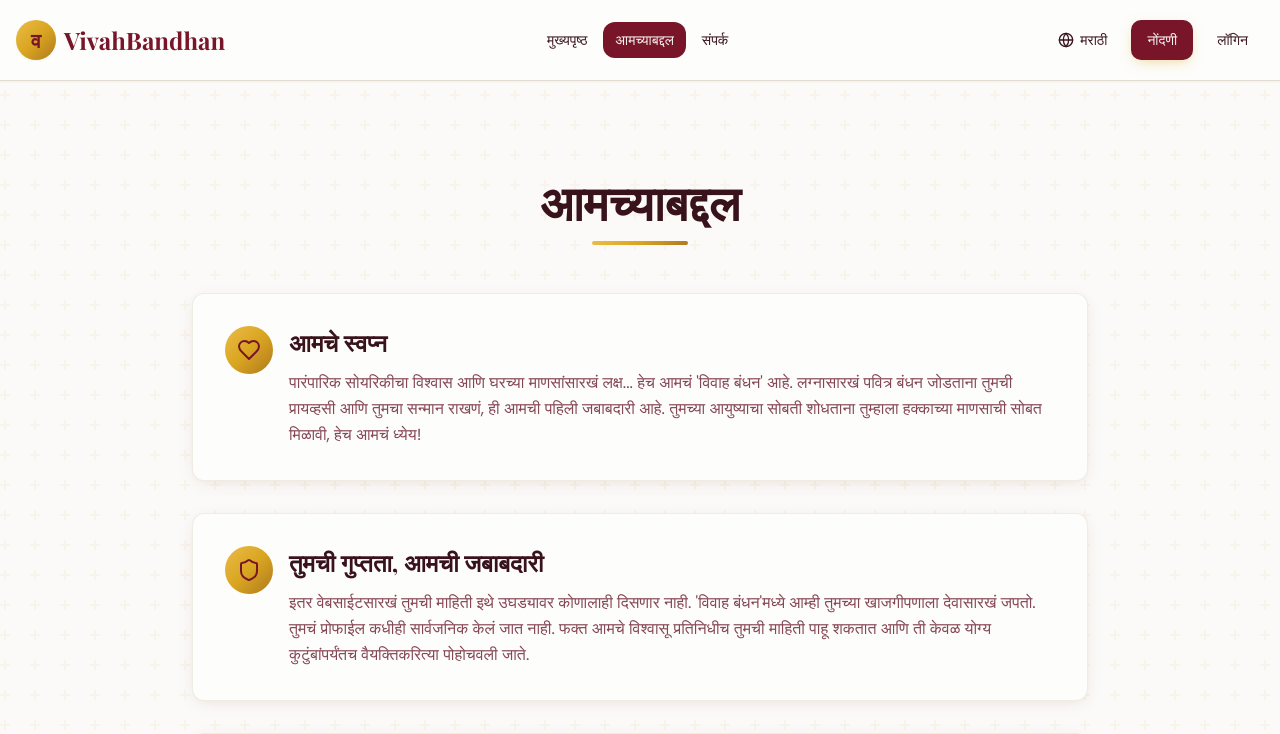
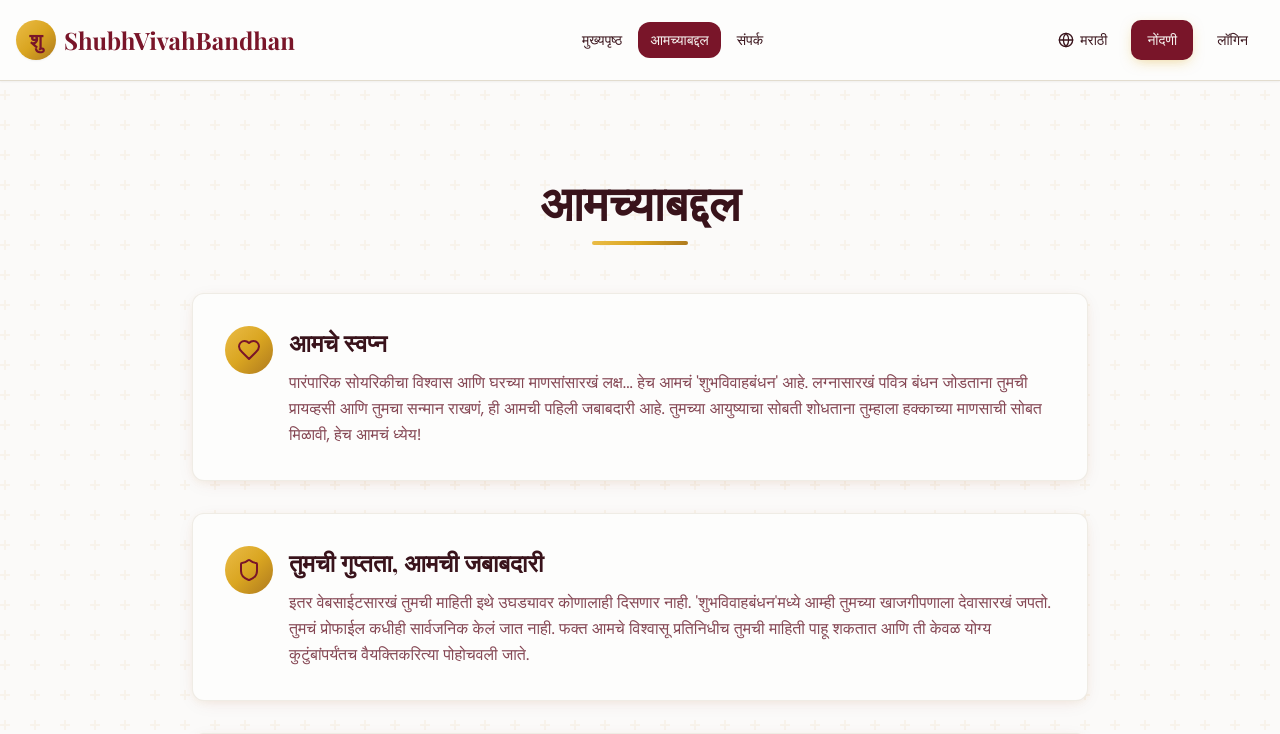
Before and after one commit to Devvaibhav2711/vivahbandhan, a React (Vite) app: page /about in a window 1280 px wide. Shown: the top 734 px of the page. Built offline with nearby package versions, Linux system fonts and the light colour scheme; the HTML template or start-up script is replaced by a standard one.

Commit message:
photo resizing added

```diff
--- a/index.html
+++ b/index.html
@@ -4,19 +4,19 @@
     <meta charset="UTF-8" />
     <meta name="viewport" content="width=device-width, initial-scale=1.0" />
     <link rel="icon" type="image/png" href="/favicon.png" />
-    <title>VivahBandhan - Find Your Perfect Match</title>
-    <meta name="description" content="VivahBandhan - The most trusted matrimony service for finding your soulmate." />
-    <meta name="author" content="VivahBandhan" />
+    <title>ShubhVivahBandhan - Find Your Perfect Match</title>
+    <meta name="description" content="ShubhVivahBandhan - The most trusted matrimony service for finding your soulmate." />
+    <meta name="author" content="ShubhVivahBandhan" />
 
-    <meta property="og:title" content="VivahBandhan - Trusted Matrimony" />
-    <meta property="og:description" content="Find your perfect life partner with VivahBandhan. Join thousands of happy couples today." />
+    <meta property="og:title" content="ShubhVivahBandhan - Trusted Matrimony" />
+    <meta property="og:description" content="Find your perfect life partner with ShubhVivahBandhan. Join thousands of happy couples today." />
     <meta property="og:type" content="website" />
-    <meta property="og:url" content="https://vivahbandhan.com" />
+    <meta property="og:url" content="https://shubhvivahbandhan.com" />
     <meta property="og:image" content="/og-image.png" />
-    <meta property="og:site_name" content="VivahBandhan" />
+    <meta property="og:site_name" content="ShubhVivahBandhan" />
 
     <meta name="twitter:card" content="summary_large_image" />
-    <meta name="twitter:site" content="@VivahBandhan" />
+    <meta name="twitter:site" content="@ShubhVivahBandhan" />
     <meta name="twitter:image" content="/og-image.png" />
   </head>
 
--- a/public/offline.html
+++ b/public/offline.html
@@ -3,7 +3,7 @@
 <head>
     <meta charset="UTF-8">
     <meta name="viewport" content="width=device-width, initial-scale=1.0">
-    <title>You are Offline - VivahBandhan</title>
+    <title>You are Offline - ShubhVivahBandhan</title>
     <style>
         body {
             font-family: 'Segoe UI', Tahoma, Geneva, Verdana, sans-serif;
--- a/public/service-worker.js
+++ b/public/service-worker.js
@@ -1,4 +1,4 @@
-const CACHE_NAME = 'vivahbandhan-v1';
+const CACHE_NAME = 'shubhvivahbandhan-v1';
 const STATIC_ASSETS = [
   '/',
   '/index.html',
--- a/src/components/layout/Footer.tsx
+++ b/src/components/layout/Footer.tsx
@@ -15,10 +15,10 @@ const Footer: React.FC = () => {
           <div className="space-y-4">
             <Link to="/" className="flex items-center gap-2">
               <div className="w-10 h-10 rounded-full gold-gradient flex items-center justify-center">
-                <span className="font-serif text-xl font-bold text-primary">व</span>
+                <span className="font-serif text-xl font-bold text-primary">शु</span>
               </div>
               <span className="font-serif text-2xl font-bold text-accent">
-                VivahBandhan
+                ShubhVivahBandhan
               </span>
             </Link>
             <p className="text-primary-foreground/80 text-sm leading-relaxed">
--- a/src/components/layout/Header.tsx
+++ b/src/components/layout/Header.tsx
@@ -68,12 +68,12 @@ const Header: React.FC = () => {
           <div className="flex items-center gap-2">
             <Link to="/" className="flex items-center justify-center">
               <div className="w-10 h-10 rounded-full gold-gradient flex items-center justify-center shadow-sm">
-                <span className="font-serif text-xl font-bold text-primary">व</span>
+                <span className="font-serif text-xl font-bold text-primary">शु</span>
               </div>
             </Link>
             <Link to="/">
               <span className="font-serif text-lg md:text-2xl font-bold text-primary hover:text-primary/90 transition-colors">
-                VivahBandhan
+                ShubhVivahBandhan
               </span>
             </Link>
           </div>
--- a/src/contexts/LanguageContext.tsx
+++ b/src/contexts/LanguageContext.tsx
@@ -162,7 +162,7 @@ export const translations: Translations = {
   'footer.terms': { en: 'Terms & Conditions', hi: 'नियम और शर्तें', mr: 'नियम आणि अटी' },
   'footer.privacyPolicy': { en: 'Privacy Policy', hi: 'गोपनीयता नीति', mr: 'गोपनीयता धोरण' },
   'footer.rights': { en: 'All rights reserved.', hi: 'सर्वाधिकार सुरक्षित।', mr: 'सर्व हक्क राखीव.' },
-  'footer.copyright': { en: 'VivahBandhan. All rights reserved.', hi: 'विवाहबंधन. सर्वाधिकार सुरक्षित।', mr: 'विवाहबंधन. हक्काची सोयरिक, हक्काचा विश्वास.' },
+  'footer.copyright': { en: 'ShubhVivahBandhan. All rights reserved.', hi: 'शुभविवाहबंधन. सर्वाधिकार सुरक्षित।', mr: 'शुभविवाहबंधन. हक्काची सोयरिक, हक्काचा विश्वास.' },
 
   // Profile Form
   'profile.personalDetails': { en: 'Personal Details', hi: 'व्यक्तिगत विवरण', mr: 'वैयक्तिक तपशील' },
@@ -286,14 +286,14 @@ export const translations: Translations = {
   'dashboard.clickEdit': { en: 'Click to Edit', hi: 'संपादित करने के लिए क्लिक करें', mr: 'संपादित करण्यासाठी क्लिक करा' },
 
   // Profile View
-  'profile.premiumService': { en: 'Premium Matchmaking Service', hi: 'प्रीमियम मैचमेकिंग सेवा', mr: 'प्रीमियम विवाहांबंधन सेवा' },
+  'profile.premiumService': { en: 'Premium Matchmaking Service', hi: 'प्रीमियम मैचमेकिंग सेवा', mr: 'प्रीमियम शुभविवाहबंधन सेवा' },
 
   // Matches & Requests
   'nav.viewProfile': { en: 'View Profile', hi: 'प्रोफाइल देखें', mr: 'प्रोफाइल पहा' },
   'nav.editProfile': { en: 'Edit Profile', hi: 'प्रोफाइल संपादित करें', mr: 'प्रोफाइल संपादित करा' },
 
   'match.status.submitted.title': { en: 'Request Submitted', hi: 'अनुरोध जमा किया गया', mr: 'विनंती सबमिट केली' },
-  'match.status.submitted.desc': { en: 'You have submitted a request. The VivahBandhan team will review your profile and send you matches shortly.', hi: 'आपने एक अनुरोध जमा किया है। हमारी टीम आपकी समीक्षा करेगी और जल्द ही मैच भेजेगी।', mr: 'तुम्ही विनंती सबमिट केली आहे. आमची टीम तुमच्या प्रोफाइलचे पुनरावलोकन करेल आणि तुम्हाला लवकरच जोड्या पाठवेल.' },
+  'match.status.submitted.desc': { en: 'You have submitted a request. The ShubhVivahBandhan team will review your profile and send you matches shortly.', hi: 'आपने एक अनुरोध जमा किया है। हमारी टीम आपकी समीक्षा करेगी और जल्द ही मैच भेजेगी।', mr: 'तुम्ही विनंती सबमिट केली आहे. आमची टीम तुमच्या प्रोफाइलचे पुनरावलोकन करेल आणि तुम्हाला लवकरच जोड्या पाठवेल.' },
   'match.success.title': { en: 'Request Sent Successfully', hi: 'अनुरोध सफलतापूर्वक भेजा गया', mr: 'विनंती यशस्वीरित्या पाठवली' },
   'match.success.desc': { en: 'We have received your partner preferences.', hi: 'हमें आपकी प्राथमिकताएं प्राप्त हुई हैं।', mr: 'आम्हाला तुमची जोडीदाराबद्दलची पसंती मिळाली आहे.' },
   'match.status.found.title': { en: 'Matches Found!', hi: 'मैच मिले!', mr: 'जोड्या सापडल्या!' },
@@ -490,15 +490,15 @@ export const translations: Translations = {
   // About Page
   'about.mission.title': { en: 'Our Mission', hi: 'हमारा मिशन', mr: 'आमचे स्वप्न' },
   'about.mission.desc': {
-    en: 'VivahBandhan brings the trust and personal touch of traditional matchmaking into the digital age. We believe that marriage is a sacred bond, and finding the right partner should be a private, respectful, and dignified process.',
-    hi: 'विवाह बंधन पारंपरिक मैचमेकिंग के विश्वास और व्यक्तिगत स्पर्श को डिजिटल युग में लाता है। हमारा मानना है कि विवाह एक पवित्र बंधन है, और सही जीवनसाथी ढूंढना एक निजी, सम्मानजनक और गरिमापूर्ण प्रक्रिया होनी चाहिए।',
-    mr: 'पारंपारिक सोयरिकीचा विश्वास आणि घरच्या माणसांसारखं लक्ष... हेच आमचं \'विवाह बंधन\' आहे. लग्नासारखं पवित्र बंधन जोडताना तुमची प्रायव्हसी आणि तुमचा सन्मान राखणं, ही आमची पहिली जबाबदारी आहे. तुमच्या आयुष्याचा सोबती शोधताना तुम्हाला हक्काच्या माणसाची सोबत मिळावी, हेच आमचं ध्येय!'
+    en: 'ShubhVivahBandhan brings the trust and personal touch of traditional matchmaking into the digital age. We believe that marriage is a sacred bond, and finding the right partner should be a private, respectful, and dignified process.',
+    hi: 'शुभविवाहबंधन पारंपरिक मैचमेकिंग के विश्वास और व्यक्तिगत स्पर्श को डिजिटल युग में लाता है। हमारा मानना है कि विवाह एक पवित्र बंधन है, और सही जीवनसाथी ढूंढना एक निजी, सम्मानजनक और गरिमापूर्ण प्रक्रिया होनी चाहिए।',
+    mr: 'पारंपारिक सोयरिकीचा विश्वास आणि घरच्या माणसांसारखं लक्ष... हेच आमचं \'शुभविवाहबंधन\' आहे. लग्नासारखं पवित्र बंधन जोडताना तुमची प्रायव्हसी आणि तुमचा सन्मान राखणं, ही आमची पहिली जबाबदारी आहे. तुमच्या आयुष्याचा सोबती शोधताना तुम्हाला हक्काच्या माणसाची सोबत मिळावी, हेच आमचं ध्येय!'
   },
   'about.privacy.title': { en: 'Privacy First', hi: 'गोपनीयता पहले', mr: 'तुमची गुप्तता, आमची जबाबदारी' },
   'about.privacy.desc': {
-    en: 'Unlike typical matrimonial websites where anyone can browse profiles, VivahBandhan operates on a privacy-first model. Your profile is never publicly visible. Only our trusted matchmaker reviews profiles and shares them personally with suitable matches.',
-    hi: 'विवाह वेबसाइटों के विपरीत जहां कोई भी प्रोफाइल ब्राउज़ कर सकता है, विवाह बंधन गोपनीयता-प्रथम मॉडल पर काम करता है। आपकी प्रोफाइल कभी भी सार्वजनिक रूप से दिखाई नहीं देती है। केवल हमारा विश्वसनीय मैचमेकर प्रोफाइल की समीक्षा करता है और उन्हें उपयुक्त मैचों के साथ व्यक्तिगत रूप से साझा करता है।',
-    mr: 'इतर वेबसाईटसारखं तुमची माहिती इथे उघड्यावर कोणालाही दिसणार नाही. \'विवाह बंधन\'मध्ये आम्ही तुमच्या खाजगीपणाला देवासारखं जपतो. तुमचं प्रोफाईल कधीही सार्वजनिक केलं जात नाही. फक्त आमचे विश्वासू प्रतिनिधीच तुमची माहिती पाहू शकतात आणि ती केवळ योग्य कुटुंबांपर्यंतच वैयक्तिकरित्या पोहोचवली जाते.'
+    en: 'Unlike typical matrimonial websites where anyone can browse profiles, ShubhVivahBandhan operates on a privacy-first model. Your profile is never publicly visible. Only our trusted matchmaker reviews profiles and shares them personally with suitable matches.',
+    hi: 'विवाह वेबसाइटों के विपरीत जहां कोई भी प्रोफाइल ब्राउज़ कर सकता है, शुभविवाहबंधन गोपनीयता-प्रथम मॉडल पर काम करता है। आपकी प्रोफाइल कभी भी सार्वजनिक रूप से दिखाई नहीं देती है। केवल हमारा विश्वसनीय मैचमेकर प्रोफाइल की समीक्षा करता है और उन्हें उपयुक्त मैचों के साथ व्यक्तिगत रूप से साझा करता है।',
+    mr: 'इतर वेबसाईटसारखं तुमची माहिती इथे उघड्यावर कोणालाही दिसणार नाही. \'शुभविवाहबंधन\'मध्ये आम्ही तुमच्या खाजगीपणाला देवासारखं जपतो. तुमचं प्रोफाईल कधीही सार्वजनिक केलं जात नाही. फक्त आमचे विश्वासू प्रतिनिधीच तुमची माहिती पाहू शकतात आणि ती केवळ योग्य कुटुंबांपर्यंतच वैयक्तिकरित्या पोहोचवली जाते.'
   },
   'about.community.title': { en: 'Community Driven', hi: 'समुदाय संचालित', mr: 'समाज सेवा' },
   'about.community.desc': {
@@ -609,7 +609,7 @@ export const translations: Translations = {
   'profile.contactAdmin': {
     en: 'To view contact details, please contact Admin: Vaibhav Nimbalkar 8010246840',
     hi: 'संपर्क विवरण देखने के लिए, कृपया एडमिन से संपर्क करें: वैभव निंबालकर 8010246840',
-    mr: "जास्त माहिती हवी असल्यास 'विवाहबंधन' टीमला कॉन्टॅक्ट करा. तुमच्या मनातल्या सगळ्या प्रश्नांची उत्तरं तुम्हाला मिळतील. (वैभव निंबाळकर: 8010246840)"
+    mr: "जास्त माहिती हवी असल्यास 'शुभविवाहबंधन' टीमला कॉन्टॅक्ट करा. तुमच्या मनातल्या सगळ्या प्रश्नांची उत्तरं तुम्हाला मिळतील. (वैभव निंबाळकर: 8010246840)"
   },
   'public.loginRequired': { en: 'Login Required', hi: 'लॉगिन आवश्यक', mr: 'लॉगिन करणे आवश्यक आहे' },
   'public.loginRequiredDesc': {
@@ -664,9 +664,9 @@ export const translations: Translations = {
 
   // Success Stories
 
-  'success.story1': { en: 'We were matched by VivahBandhan and knew from the first meeting that we were meant for each other. Thank you for bringing us together!', hi: 'हमारा मिलन विवाह बंधन द्वारा कराया गया था और पहली मुलाकात से ही हम जानते थे कि हम एक-दूसरे के लिए बने हैं। हमें साथ लाने के लिए धन्यवाद!', mr: 'आजच्या धावपळीच्या जगात योग्य माणसं भेटणं कठीण झालंय. पण तुमची पद्धत इतकी वैयक्तिक आणि छान आहे की, आम्हाला अजिबात दडपण आलं नाही. अगदी सहजपणे आमचं बोलणं झालं, भेटी झाल्या आणि आज आम्ही एक झालो आहोत. \'विवाह बंधन\'ची साथ हीच आमची ताकद ठरली!' },
-  'success.story2': { en: 'The personalized approach made all the difference. Our families connected instantly, and we are now happily married.', hi: 'व्यक्तिगत दृष्टिकोण ने सारा अंतर पैदा किया। हमारे परिवार तुरंत जुड़ गए, और अब हम खुशी से विवाहित हैं।', mr: 'केवळ दोन व्यक्तींची नाही, तर आमच्या दोन कुटुंबांची मनं जुळली, आणि हे फक्त \'विवाह बंधन\'च्या वैयक्तिक लक्षामुळेच शक्य झालं. आज आम्ही एका सुखी संसाराची सुरुवात केली आहे आणि खूप आनंदी आहोत!' },
-  'success.story3': { en: 'Privacy was our biggest concern, and VivahBandhan handled everything with utmost care. Forever grateful!', hi: 'गोपनीयता हमारी सबसे बड़ी चिंता थी, और विवाह बंधन ने सब कुछ अत्यधिक देखभाल के साथ संभाला। हमेशा आभारी रहेंगे!', mr: 'लग्नाच्या बाबतीत माहितीची गुप्तता पाळणं ही आमची पहिली अट होती. \'विवाह बंधन\'ने आमचा हा विश्वास सार्थ ठरवला आणि सर्व काही खूप काळजीपूर्वक सांभाळलं. योग्य सोबती मिळवून दिल्याबद्दल आम्ही तुमचे कायम ऋणी राहू!' },
+  'success.story1': { en: 'We were matched by ShubhVivahBandhan and knew from the first meeting that we were meant for each other. Thank you for bringing us together!', hi: 'हमारा मिलन शुभविवाहबंधन द्वारा कराया गया था और पहली मुलाकात से ही हम जानते थे कि हम एक-दूसरे के लिए बने हैं। हमें साथ लाने के लिए धन्यवाद!', mr: 'आजच्या धावपळीच्या जगात योग्य माणसं भेटणं कठीण झालंय. पण तुमची पद्धत इतकी वैयक्तिक आणि छान आहे की, आम्हाला अजिबात दडपण आलं नाही. अगदी सहजपणे आमचं बोलणं झालं, भेटी झाल्या आणि आज आम्ही एक झालो आहोत. \'शुभविवाहबंधन\'ची साथ हीच आमची ताकद ठरली!' },
+  'success.story2': { en: 'The personalized approach made all the difference. Our families connected instantly, and we are now happily married.', hi: 'व्यक्तिगत दृष्टिकोण ने सारा अंतर पैदा किया। हमारे परिवार तुरंत जुड़ गए, और अब हम खुशी से विवाहित हैं।', mr: 'केवळ दोन व्यक्तींची नाही, तर आमच्या दोन कुटुंबांची मनं जुळली, आणि हे फक्त \'शुभविवाहबंधन\'च्या वैयक्तिक लक्षामुळेच शक्य झालं. आज आम्ही एका सुखी संसाराची सुरुवात केली आहे आणि खूप आनंदी आहोत!' },
+  'success.story3': { en: 'Privacy was our biggest concern, and ShubhVivahBandhan handled everything with utmost care. Forever grateful!', hi: 'गोपनीयता हमारी सबसे बड़ी चिंता थी, और शुभविवाहबंधन ने सब कुछ अत्यधिक देखभाल के साथ संभाला। हमेशा आभारी रहेंगे!', mr: 'लग्नाच्या बाबतीत माहितीची गुप्तता पाळणं ही आमची पहिली अट होती. \'शुभविवाहबंधन\'ने आमचा हा विश्वास सार्थ ठरवला आणि सर्व काही खूप काळजीपूर्वक सांभाळलं. योग्य सोबती मिळवून दिल्याबद्दल आम्ही तुमचे कायम ऋणी राहू!' },
   'success.cta.text': { en: 'Your story could be next!', hi: 'आपकी कहानी अगली हो सकती है!', mr: 'तुमची सुखी संसाराची गोष्ट उद्या इथे असू शकते!' },
   'success.cta.button': { en: 'Register Profile Today', hi: 'आज ही प्रोफाइल रजिस्टर करें', mr: 'आजच आपलं स्थळ नोंदवा' },
   'success.form.title': { en: 'Add Success Story', hi: 'सफलता की कहानी जोड़ें', mr: 'यशोगाथा जोडा' },
--- a/src/index.css
+++ b/src/index.css
@@ -4,7 +4,7 @@
 @tailwind components;
 @tailwind utilities;
 
-/* VivahBandhan Design System - Traditional Indian Wedding Theme
+/* ShubhVivahBandhan Design System - Traditional Indian Wedding Theme
    Colors: Deep Maroon, Royal Gold, Warm Cream
    All colors MUST be HSL.
 */
--- a/src/pages/SuccessStories.tsx
+++ b/src/pages/SuccessStories.tsx
@@ -51,7 +51,7 @@ const demoStories = [
   {
     names: 'Aditya & Kavya',
     year: '2022',
-    story: 'Found my soulmate on VivahBandhan. The verification process gave us so much confidence.',
+    story: 'Found my soulmate on ShubhVivahBandhan. The verification process gave us so much confidence.',
     image: 'https://images.unsplash.com/photo-1621621667797-e06afc217fb0?w=400&h=300&fit=crop',
   },
   {
--- a/src/pages/ViewProfile.tsx
+++ b/src/pages/ViewProfile.tsx
@@ -126,7 +126,7 @@ const ViewProfile: React.FC = () => {
             });
             const url = canvas.toDataURL('image/png');
             const link = document.createElement('a');
-            link.download = `VivahBandhan-Profile-${profile?.full_name || 'User'}.png`;
+            link.download = `ShubhVivahBandhan-Profile-${profile?.full_name || 'User'}.png`;
             link.href = url;
             link.click();
             toast({ title: t('common.success'), description: "Profile downloaded successfully." });
@@ -213,10 +213,10 @@ const ViewProfile: React.FC = () => {
                         {/* Header Cover with Logo & Slogan */}
                         <div className="h-40 bg-gradient-to-r from-primary/10 via-white/50 to-primary/5 flex flex-col items-center justify-center text-center print-header border-b">
                             <h2 className="text-3xl font-serif font-bold text-primary tracking-wide">
-                                <span className="text-4xl text-[#D4AF37]">V</span>ivah<span className="text-[#D4AF37]">B</span>andhan
+                                <span className="text-4xl text-[#D4AF37]">S</span>hubh<span className="text-[#D4AF37]">V</span>ivah<span className="text-[#D4AF37]">B</span>andhan
                             </h2>
                             <p className="text-lg font-medium text-primary/80 mt-2 font-serif italic">
-                                "विवाह बंधन - जिथे नाती जुळतात विश्वासाने"
+                                "शुभविवाहबंधन - जिथे नाती जुळतात विश्वासाने"
                             </p>
                             <p className="text-xs text-muted-foreground mt-1 tracking-widest uppercase">{t('profile.premiumService')}</p>
                         </div>
```
